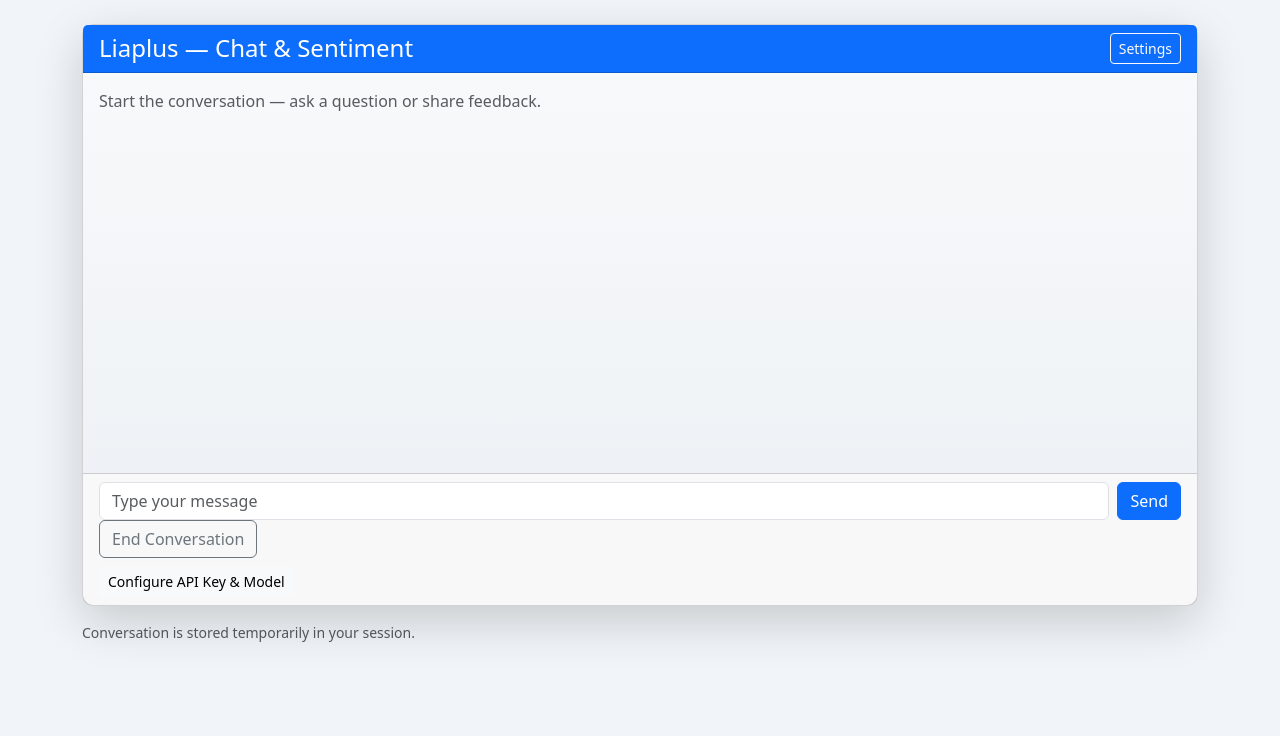
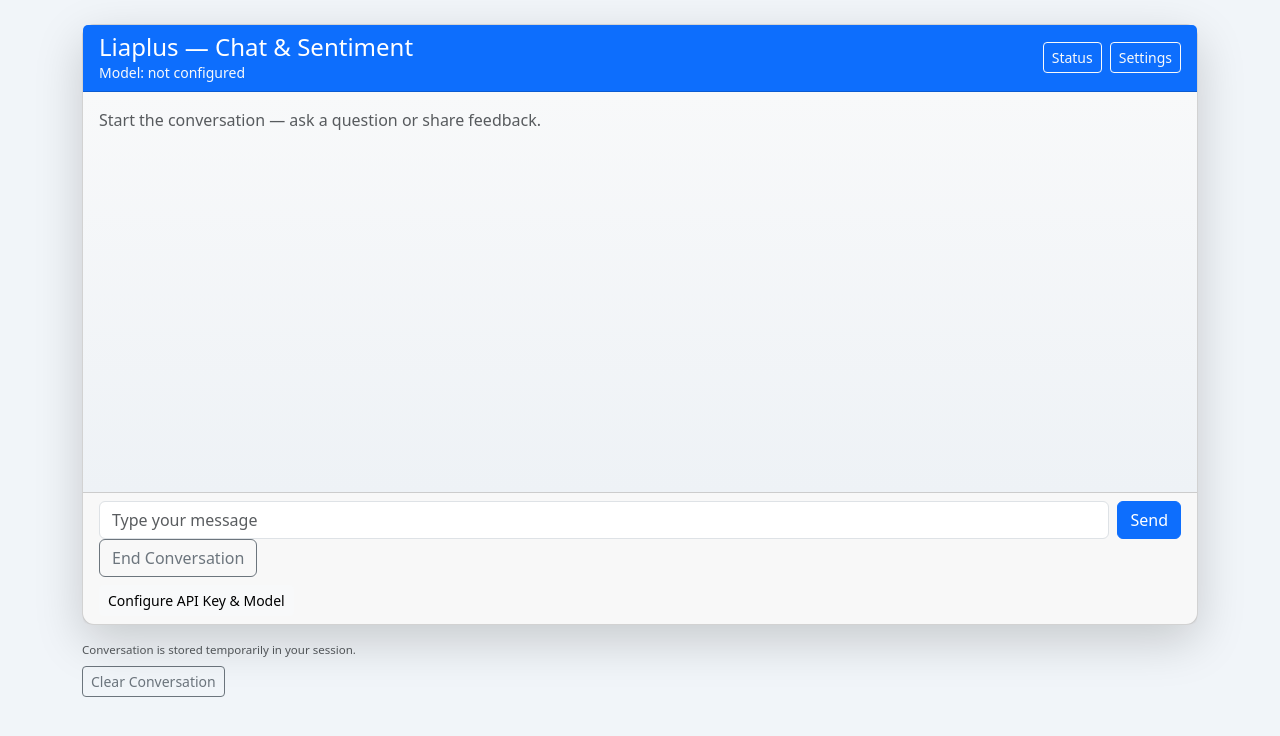
Before and after one commit to Codewithnavy/Liaplusai_assignment, a Flask app: page / in a window 1280 px wide. Shown: the top 736 px of the page. Run offline with Flask 2, Linux system fonts and the light colour scheme.

Commit message:
Feature: UI indicator, timestamps, clear button; add conditional CI LLM smoke test

```diff
--- a/app.py
+++ b/app.py
@@ -3,6 +3,7 @@ from sentiment import analyze_text, conversation_sentiment
 from llm import generate_reply_via_llm
 import os
 from flask import flash
+from datetime import datetime
 
 app = Flask(__name__)
 app.secret_key = os.environ.get("FLASK_SECRET", "change-me-for-production")
@@ -54,7 +55,9 @@ def message():
         return redirect(url_for("index"))
 
     history = session.get("history", [])
-    history.append({"role": "user", "text": user_text})
+    # attach an ISO timestamp for each message
+    ts = datetime.utcnow().isoformat() + "Z"
+    history.append({"role": "user", "text": user_text, "ts": ts})
     # Try LLM first, then fallback to local rule-based reply
     api_key = os.environ.get("OPENAI_API_KEY")
     model = os.environ.get("OPENAI_MODEL", "gpt-3.5-turbo")
@@ -65,7 +68,7 @@ def message():
         used_model = "fallback"
     else:
         used_model = model
-    history.append({"role": "bot", "text": bot_reply, "model": used_model})
+    history.append({"role": "bot", "text": bot_reply, "model": used_model, "ts": datetime.utcnow().isoformat() + "Z"})
 
     session["history"] = history
     return redirect(url_for("index"))
@@ -90,5 +93,12 @@ def end_conversation():
     return render_template("result.html", report=report, history=history)
 
 
+@app.route("/clear", methods=["POST"])
+def clear_conversation():
+    session.pop("history", None)
+    flash("Conversation cleared.", "info")
+    return redirect(url_for("index"))
+
+
 if __name__ == "__main__":
     app.run(host="0.0.0.0", port=int(os.environ.get("PORT", 5000)), debug=True)
--- a/static/style.css
+++ b/static/style.css
@@ -5,6 +5,7 @@
 .bubble { max-width:70%; padding:0.6rem 0.9rem; border-radius:10px; }
 .user-bubble { background:#e9f2ff; margin-left:0.5rem }
 .bot-bubble { background:#f1f3f5; margin-right:0.5rem }
+.small.text-muted { font-size: 0.72rem; }
 
 body { background: #f1f5f9 }
 .card { border-radius:12px }
--- a/templates/index.html
+++ b/templates/index.html
@@ -10,10 +10,14 @@
   <body>
     <div class="container py-4">
       <div class="card shadow-lg">
-        <div class="card-header bg-primary text-white">
+          <div class="card-header bg-primary text-white">
           <div class="d-flex justify-content-between align-items-center">
-            <h4 class="mb-0">Liaplus — Chat & Sentiment</h4>
             <div>
+              <h4 class="mb-0">Liaplus — Chat & Sentiment</h4>
+              <div class="small text-light">Model: {{ (request.environ.get('OPENAI_MODEL') or request.environ.get('OPENAI_API_KEY') and (request.environ.get('OPENAI_MODEL') or 'gpt-3.5-turbo')) or 'not configured' }}</div>
+            </div>
+            <div class="d-flex gap-2 align-items-center">
+              <a href="/status" class="btn btn-sm btn-outline-light">Status</a>
               <a href="/settings" class="btn btn-sm btn-outline-light">Settings</a>
             </div>
           </div>
@@ -24,13 +28,20 @@
               {% if msg.role == 'user' %}
                 <div class="d-flex mb-3">
                   <div class="avatar user">You</div>
-                  <div class="bubble user-bubble">{{ msg.text }}</div>
+                  <div class="bubble user-bubble">{{ msg.text }}
+                    {% if msg.ts %}
+                      <div class="small text-muted mt-1">{{ msg.ts }}</div>
+                    {% endif %}
+                  </div>
                 </div>
               {% else %}
                 <div class="d-flex mb-3 justify-content-end align-items-end">
                   <div class="bubble bot-bubble">{{ msg.text }}
                     {% if msg.model %}
                       <div class="small text-muted mt-1">Model: {{ msg.model }}</div>
+                    {% endif %}
+                    {% if msg.ts %}
+                      <div class="small text-muted mt-1">{{ msg.ts }}</div>
                     {% endif %}
                   </div>
                   <div class="avatar bot">Bot</div>
@@ -56,6 +67,11 @@
         </div>
       </div>
       <div class="mt-3 text-muted small">Conversation is stored temporarily in your session.</div>
+      <div class="mt-2">
+        <form action="/clear" method="post" style="display:inline">
+          <button class="btn btn-sm btn-outline-secondary">Clear Conversation</button>
+        </form>
+      </div>
     </div>
   </body>
 </html>
```
Also changed, not shown: scripts/llm_smoke_test.py (added, +13 -0 lines), .github/workflows/ci.yml.
